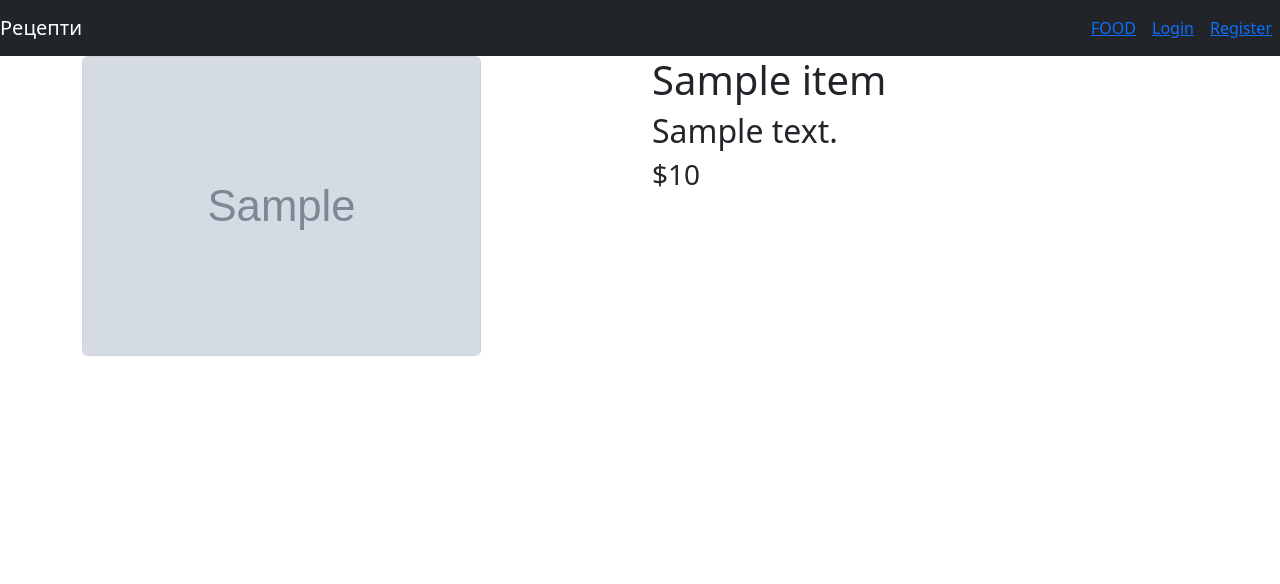
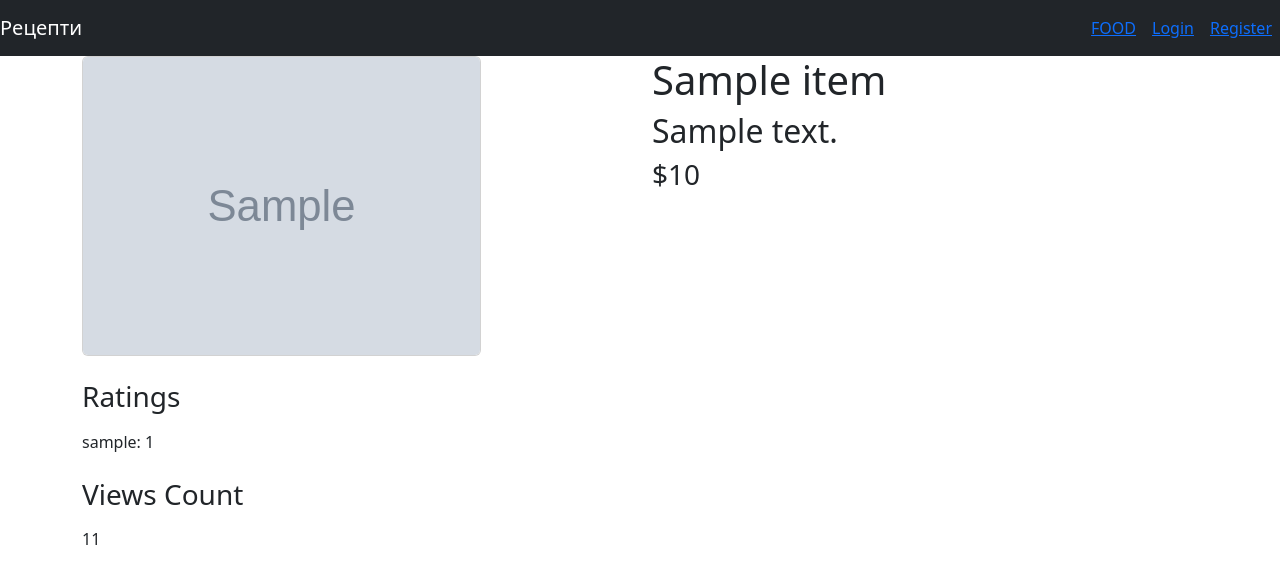
Before and after one commit to divanster/djangofoodrecepies, a Django app: page /food/1/ in a window 1280 px wide. Shown: the top 584 px of the page. Run offline with Django 5.2, Linux system fonts and the light colour scheme; tables that the repository leaves empty hold one stand-in row (values such as "Sample post"); grey boxes marked "Sample" are stand-in pictures.

Commit message:
view conut works

```diff
--- a/food/models.py
+++ b/food/models.py
@@ -12,11 +12,27 @@ class Item(models.Model):
     item_name = models.CharField(max_length=200)
     item_desc = models.CharField(max_length=200)
     item_price = models.IntegerField()
-    # item_image = models.ImageField(upload_to='') better for image storage with validation and upload function
     item_image = models.CharField(max_length=500,
                                   default='https://media.istockphoto.com/id/1426890025/es/foto/la-pizza-de-la-que-te'
                                           '-olvidaste-durante-una-semana-y-se-puso-mohosa.jpg?s=612x612&w=0&k=20&c'
                                           '=r0cHrYxEjoLUoSz9VQCglgXc6Win_fFu-fjDwWfoPu4=')
+    views = models.PositiveIntegerField(default=0)
 
     def get_absolute_url(self):
         return reverse("food:detail", kwargs={"pk": self.pk})
+
+    def increment_views(self):
+        self.views += 1
+        self.save()
+
+
+class Rating(models.Model):
+    user = models.ForeignKey(User, on_delete=models.CASCADE)
+    item = models.ForeignKey('Item', on_delete=models.CASCADE)
+    value = models.IntegerField(choices=[(i, i) for i in range(1, 6)])
+    created_at = models.DateTimeField(auto_now_add=True)
+
+    class Meta:
+        unique_together = ('user', 'item')
+
+    # item_image = models.ImageField(upload_to='') better for image storage with validation and upload function
--- a/food/templates/food/detail.html
+++ b/food/templates/food/detail.html
@@ -19,4 +19,20 @@
     </div>
 </div>
 
+<div class="container mt-4">
+    <h3 class="mb-3">Ratings</h3>
+    <div class="ratings">
+        {% for rating in item.rating_set.all %}
+            <p>{{ rating.user }}: {{ rating.value }}</p>
+        {% empty %}
+            <p>No ratings yet.</p>
+        {% endfor %}
+    </div>
+</div>
+
+<div class="container mt-4">
+    <h3 class="mb-3">Views Count</h3>
+    <p>{{ item.views }}</p>
+</div>
+
 {% endblock %}
--- a/food/views.py
+++ b/food/views.py
@@ -1,5 +1,5 @@
 from django.http import HttpResponse
-from django.shortcuts import render, redirect
+from django.shortcuts import render, redirect, get_object_or_404, redirect
 from django.views.generic.detail import DetailView
 from django.views.generic.list import ListView
 from django.views.generic.edit import CreateView
@@ -7,14 +7,6 @@ from django.views.generic.edit import CreateView
 from .forms import ItemForm
 from .models import Item
 from django.template import loader
-
-
-# def index(request):
-#     item_list = Item.objects.all()
-#     context = {
-#         'item_list': item_list,
-#     }
-#     return render(request, 'food/index.html', context)
 
 
 class IndexClassView(ListView):
@@ -35,18 +27,15 @@ def detail(request, item_id):
 
     return render(request, 'food/detail.html', context)
 
+
 class FoodDetail(DetailView):
     model = Item
     template_name = 'food/detail.html'
 
-
-# def create_item(request):
-#     form = ItemForm(request.POST or None)
-#     if form.is_valid():
-#         form.save()
-#         return redirect("food:index")
-#
-#     return render(request, 'food/item-form.html', {'form': form})
+    def get_object(self, queryset=None):
+        obj = super().get_object(queryset)
+        obj.increment_views()
+        return obj
 
 
 class CreateItem(CreateView):
```
Also changed, not shown: food/migrations/0004_item_views_rating.py (added), users/migrations/0002_alter_profile_image.py (added).
